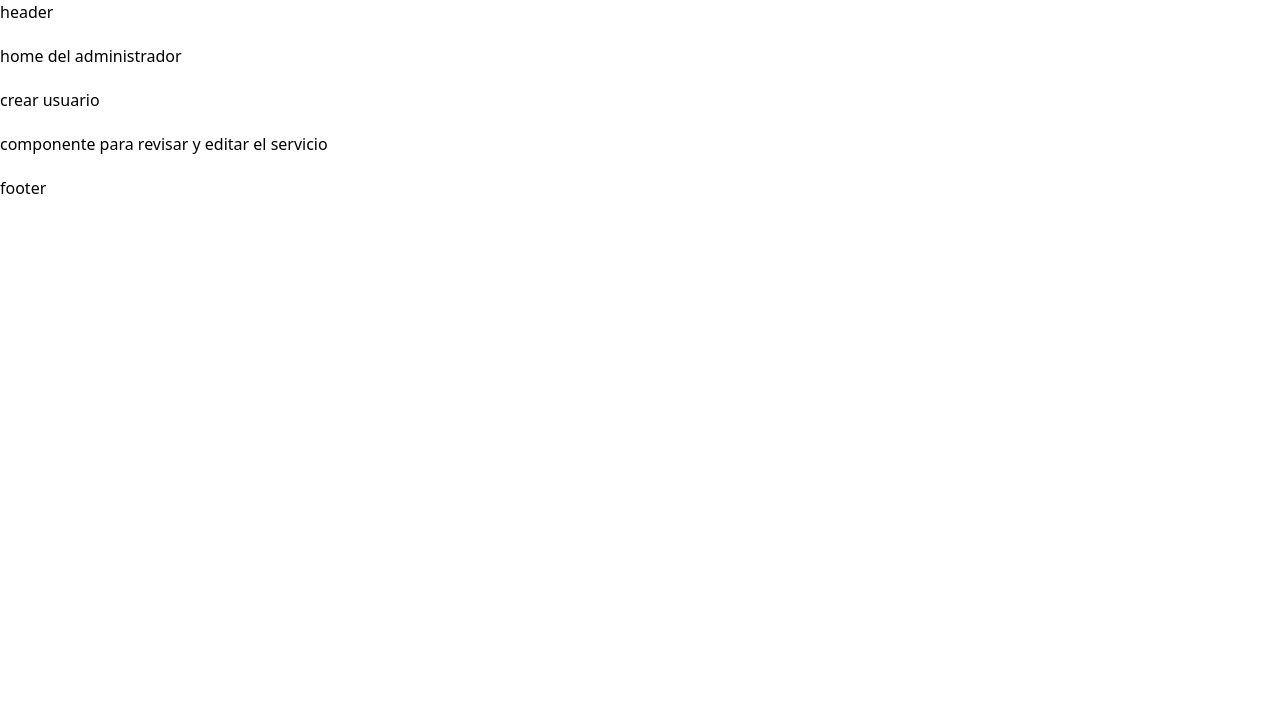
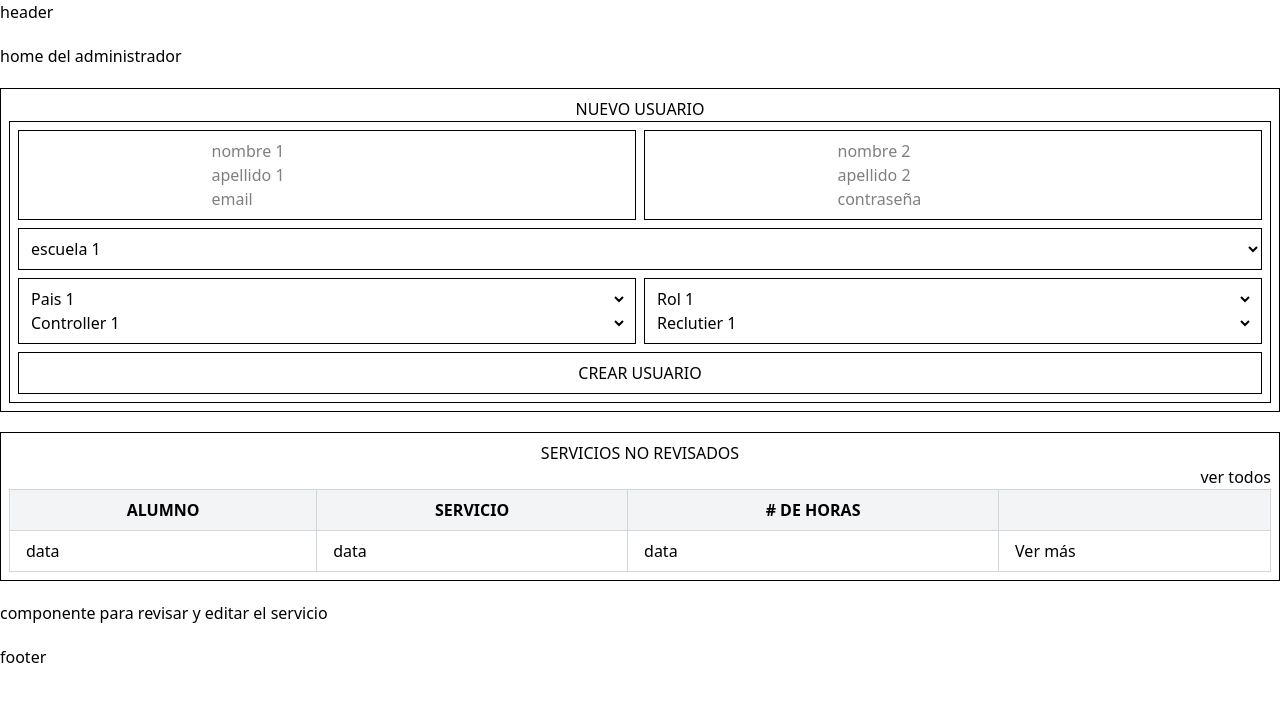
Before and after one commit to boren-p/horas-de-servicio-funval, a React (Vite) app: page /admin in a window 1280 px wide. Shown: the top 702 px of the page. Built offline with nearby package versions, Linux system fonts and the light colour scheme.

Commit message:
esqueleto secundario

```diff
--- a/src/comps/admin/CreateUser.jsx
+++ b/src/comps/admin/CreateUser.jsx
@@ -2,8 +2,54 @@ import React from 'react';
 
 const CreateUser = () => {
     return (
-        <div>
-            crear usuario
+        <div className='border flex flex-col items-center justify-center p-2'>
+            <h2>NUEVO USUARIO</h2>
+        <form action="submit" className='border flex flex-col items-center justify-center p-2 gap-2 w-full'>
+            <div className='flex items-center justify-center gap-2 w-full'>
+                <div className='border flex flex-col items-center justify-center p-2 w-full'>
+                    <input type="text" placeholder='nombre 1'/>
+                    <input type="text" placeholder="apellido 1"/>
+                    <input type="email" placeholder='email'/>
+                </div>
+                <div className='border flex flex-col items-center justify-center p-2 w-full'>
+                    <input type="text" placeholder='nombre 2'/>
+                    <input type="text" placeholder="apellido 2"/>
+                    <input type="text" placeholder='contraseña'/>
+                </div>
+            </div>
+            <select name="escuela" id="" className='border flex flex-col items-center justify-center p-2 w-full'>
+                    <option value="escuela 1">escuela 1</option>
+                    <option value="escuela 2">escuela 2</option>
+                    <option value="escuela 3">escuela 3</option>
+            </select>
+            <div className=' flex items-center justify-center gap-2 w-full'>
+                <div className='border flex flex-col items-center justify-center p-2 w-full'>
+                    <select className="w-full" name="Pais" id="">
+                        <option value="Pais 1">Pais 1</option>
+                        <option value="Pais 2">Pais 2</option>
+                        <option value="Pais 3">Pais 3</option>
+                    </select>
+                    <select className="w-full" name="Controller" id="">
+                        <option value="Controller 1">Controller 1</option>
+                        <option value="Controller 2">Controller 2</option>
+                        <option value="Controller 3">Controller 3</option>
+                    </select>
+                </div>
+                <div className='border flex flex-col items-center justify-center p-2 w-full'>
+                    <select className="w-full" name="Rol" id="">
+                        <option value="Rol 1">Rol 1</option>
+                        <option value="Rol 2">Rol 2</option>
+                        <option value="Rol 3">Rol 3</option>
+                    </select>
+                    <select className="w-full" name="Reclutier" id="">
+                        <option value="Reclutier 1">Reclutier 1</option>
+                        <option value="Reclutier 2">Reclutier 2</option>
+                        <option value="Reclutier 3">Reclutier 3</option>
+                    </select>
+                </div>
+            </div>
+            <button action="submit" className='border flex flex-col items-center justify-center p-2 w-full'>CREAR USUARIO</button>
+        </form>
         </div>
     );
 }
--- a/src/comps/admin/Services.jsx
+++ b/src/comps/admin/Services.jsx
@@ -2,8 +2,30 @@ import React from 'react';
 
 const Services = () => {
     return (
-        <div>
-            lista de servicios (no revisados por defecto, agregar opcion "ver todos")
+        <div className='border w-full flex flex-col items-center justify-center p-2'>
+            SERVICIOS NO REVISADOS
+            <div className='flex flex-row-reverse w-full'>
+                <button>ver todos</button>
+            </div>
+            <table className="border-collapse border border-gray-300 w-full">
+                <thead className="bg-gray-100">
+                    <tr>
+                        <th className="border border-gray-300 px-4 py-2">ALUMNO</th>
+                        <th className="border border-gray-300 px-4 py-2">SERVICIO</th>
+                        <th className="border border-gray-300 px-4 py-2"># DE HORAS</th>
+                        <th className="border border-gray-300 px-4 py-2"></th>
+
+                    </tr>
+                </thead>
+                <tbody>
+                    <tr className="hover:bg-gray-50">
+                        <td className="border border-gray-300 px-4 py-2">data</td>
+                        <td className="border border-gray-300 px-4 py-2">data</td>
+                        <td className="border border-gray-300 px-4 py-2">data</td>
+                        <td className="border border-gray-300 px-4 py-2">Ver más</td>
+                    </tr>
+                </tbody>
+            </table>
         </div>
     );
 }
--- a/src/comps/admin/UsersList.jsx
+++ b/src/comps/admin/UsersList.jsx
@@ -2,8 +2,34 @@ import React from 'react';
 
 const UsersList = () => {
     return (
-        <div>
-            listas para ver todos los usuarios, seccion de filtros
+        <div className='flex flex-col items-center justify-center'>
+            <div className='w-full'>
+                <input type="text" placeholder='escribir...' className='border'/><button>buscar</button>
+            </div>
+            <table className="border-collapse border border-gray-300">
+                <thead className="bg-gray-100">
+                    <tr>
+                        <th className="border border-gray-300 px-4 py-2">ESTADO</th>
+                        <th className="border border-gray-300 px-4 py-2">NOMBRE</th>
+                        <th className="border border-gray-300 px-4 py-2">ESCUELA</th>
+                        <th className="border border-gray-300 px-4 py-2">CONTROLLER</th>
+                        <th className="border border-gray-300 px-4 py-2">RESPONSABLE</th>
+                        <th className="border border-gray-300 px-4 py-2">HORAS REPORTADAS</th>
+                        <th className="border border-gray-300 px-4 py-2">CONTACTO</th>
+                    </tr>
+                </thead>
+                <tbody>
+                    <tr className="hover:bg-gray-50">
+                        <td className="border border-gray-300 px-4 py-2">data</td>
+                        <td className="border border-gray-300 px-4 py-2">data</td>
+                        <td className="border border-gray-300 px-4 py-2">data</td>
+                        <td className="border border-gray-300 px-4 py-2">data</td>
+                        <td className="border border-gray-300 px-4 py-2">data</td>
+                        <td className="border border-gray-300 px-4 py-2">data</td>
+                        <td className="border border-gray-300 px-4 py-2">data</td>
+                    </tr>
+                </tbody>
+            </table>
         </div>
     );
 }
--- a/src/pages/admin/HomeAdmin.jsx
+++ b/src/pages/admin/HomeAdmin.jsx
@@ -2,6 +2,7 @@ import React from 'react';
 import Header from '../../comps/Header';
 import Footer from '../../comps/Footer';
 import CreateUser from "../../comps/admin/CreateUser"
+import Services from '../../comps/admin/Services';
 import ReviewService from "../../comps/admin/ReviewService"
 
 const HomeAdmin = () => {
@@ -10,6 +11,7 @@ const HomeAdmin = () => {
             <Header/>
             home del administrador
             <CreateUser/>
+            <Services/>
             <ReviewService/>
             <Footer/>
         </div>
--- a/src/pages/admin/Users.jsx
+++ b/src/pages/admin/Users.jsx
@@ -7,7 +7,6 @@ const Users = () => {
     return (
         <div className='flex flex-col gap-5'>
             <Header/>
-            listas de usuarios
             <UsersList/>
             <Footer/>
         </div>
```
